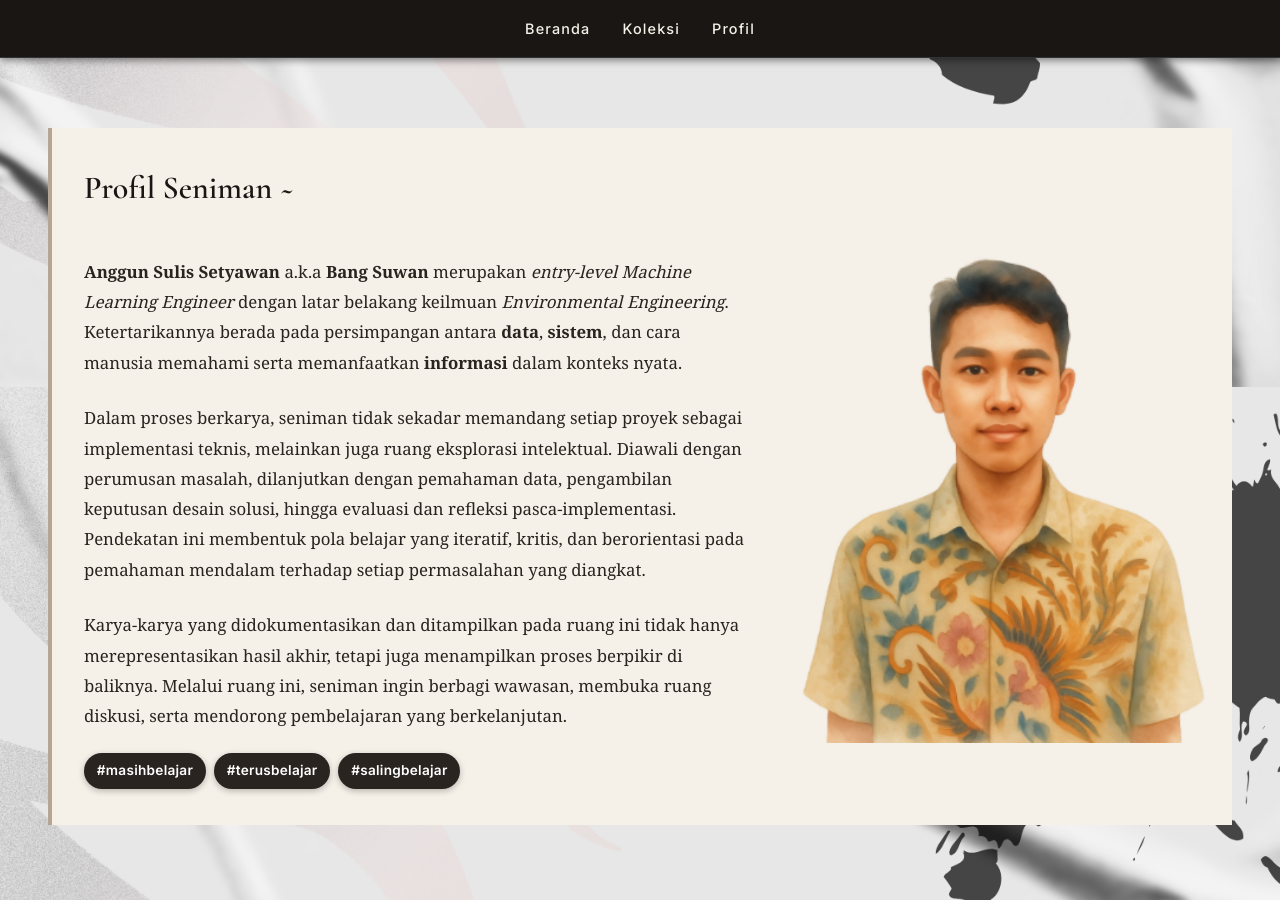
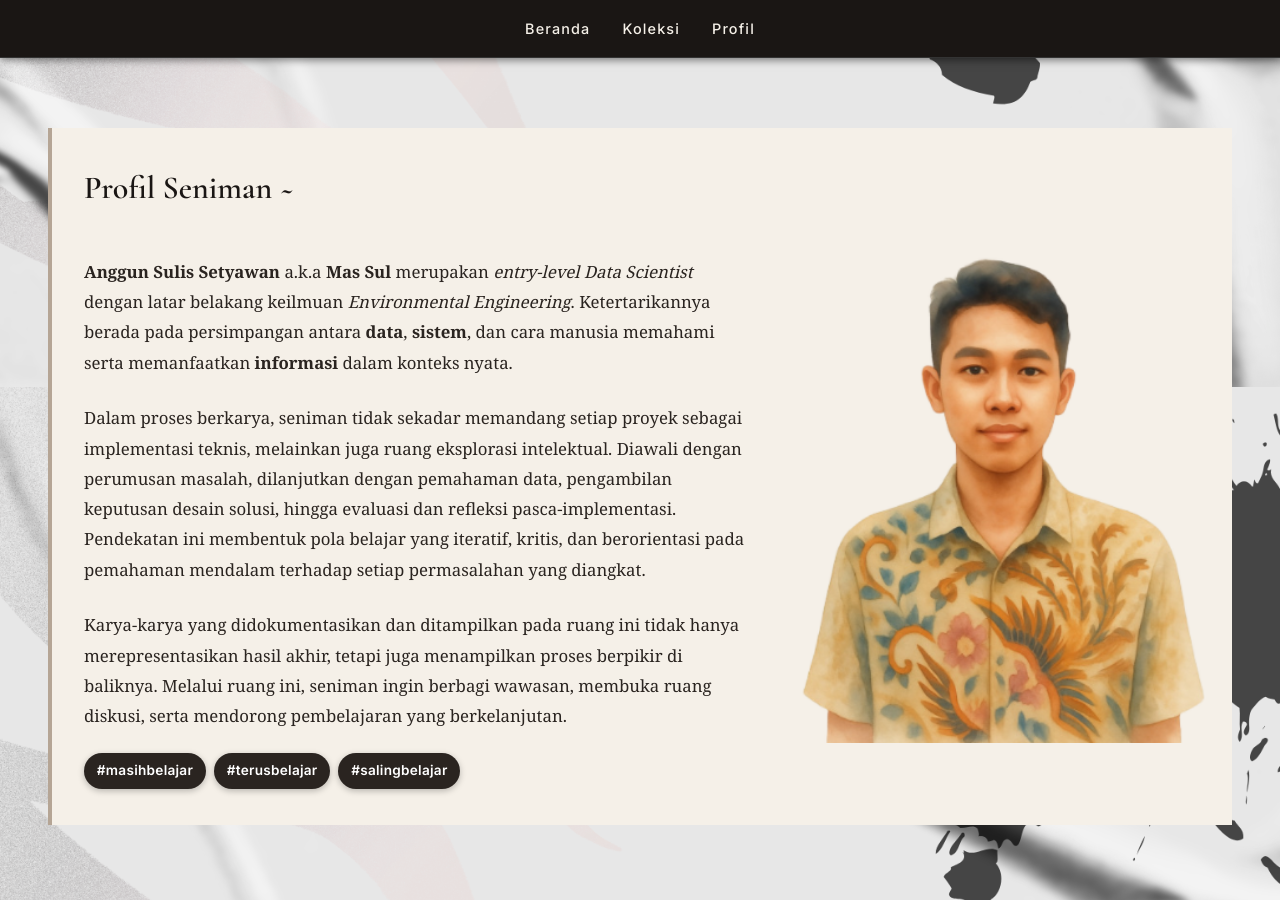
Before and after one commit to Sulbae/Sulbae.github.io, a Jekyll site: the page built from index.md, in a window 1280 px wide and 900 px high, scrolled down 1413 px. Built offline with Jekyll 4.4.1, drawn with Linux system fonts in a browser that asks for light colours.

Commit message:
Update profile description and title

```diff
--- a/index.md
+++ b/index.md
@@ -127,7 +127,7 @@ permalink: /
     <!-- Kolom Teks -->
     <div class="profile-text">
       <p>
-        <strong>Anggun Sulis Setyawan</strong> a.k.a <strong>Bang Suwan</strong> merupakan <i>entry-level Machine Learning Engineer</i> dengan latar belakang keilmuan <i>Environmental Engineering</i>. Ketertarikannya berada pada persimpangan antara <strong>data</strong>, <strong>sistem</strong>, dan cara manusia memahami serta memanfaatkan <strong>informasi</strong> dalam konteks nyata.
+        <strong>Anggun Sulis Setyawan</strong> a.k.a <strong>Mas Sul</strong> merupakan <i>entry-level Data Scientist</i> dengan latar belakang keilmuan <i>Environmental Engineering</i>. Ketertarikannya berada pada persimpangan antara <strong>data</strong>, <strong>sistem</strong>, dan cara manusia memahami serta memanfaatkan <strong>informasi</strong> dalam konteks nyata.
       </p>
       <p>
         Dalam proses berkarya, seniman tidak sekadar memandang setiap proyek sebagai implementasi teknis, melainkan juga ruang eksplorasi intelektual. Diawali dengan perumusan masalah, dilanjutkan dengan pemahaman data, pengambilan keputusan desain solusi, hingga evaluasi dan refleksi pasca-implementasi. Pendekatan ini membentuk pola belajar yang iteratif, kritis, dan berorientasi pada pemahaman mendalam terhadap setiap permasalahan yang diangkat.
```
